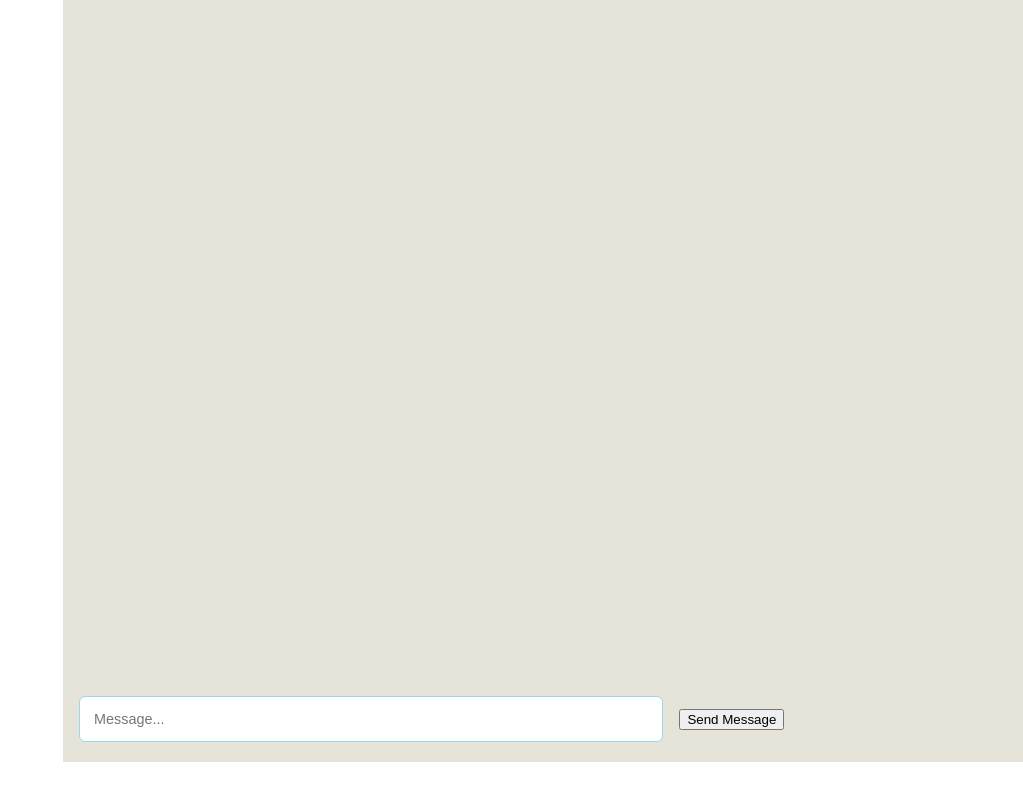
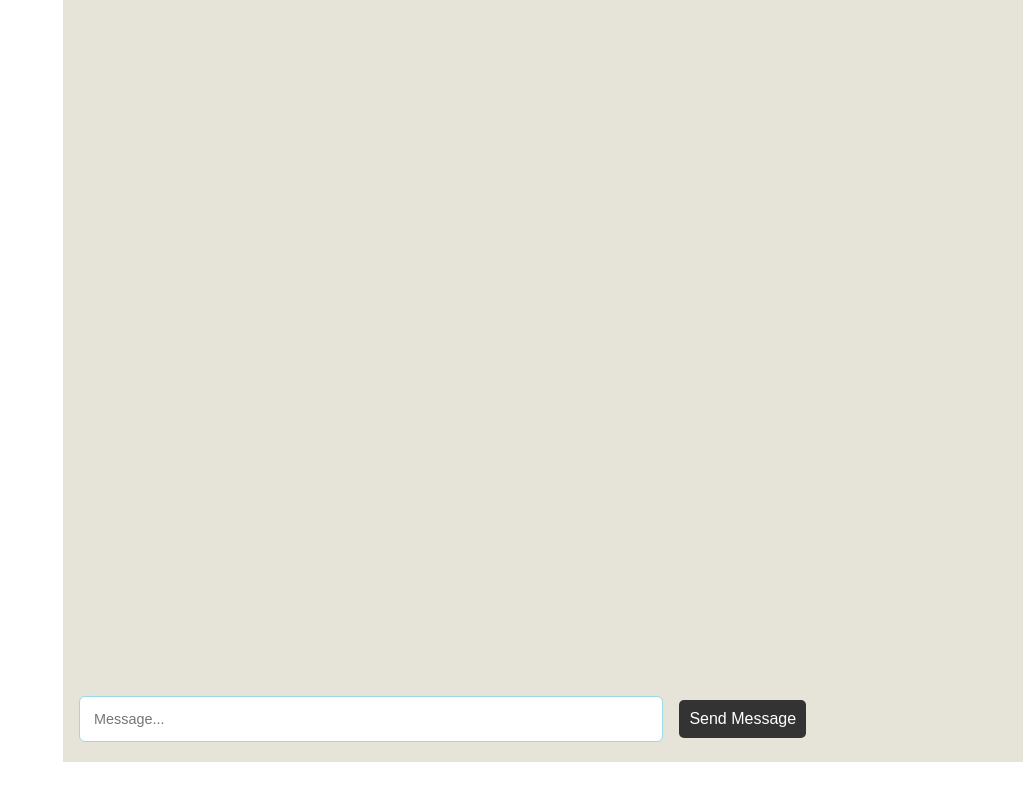
Before and after one commit to RefinXD/NetworkProject, a Next.js app in the folder client/: page /privatechat in a window 1280 px wide. Shown: the part 228-1028 px from the top of the page, without its empty margins (257-1280 px from the left). Built offline with nearby package versions, Linux system fonts and the light colour scheme.

Commit message:
last commit please

```diff
--- a/client/components/privatechat/send-message.js
+++ b/client/components/privatechat/send-message.js
@@ -22,8 +22,7 @@ const SendMessage = ({ socket, username, room }) => {
         onChange={(e) => setMessage(e.target.value)}
         value={message}
       />
-      <button className="btn btn-primary" onClick={sendMessage}>
-        Send Message
+      <button className={styles.sendButton} onClick={sendMessage}>        Send Message
       </button>
     </div>
   );
--- a/client/components/privatechat/sideBar.js
+++ b/client/components/privatechat/sideBar.js
@@ -51,10 +51,10 @@ const SideBar = () => {
        */}
       <div className={styles.ListofOnlineUser}>
         {availableUser.map((user) => (
-          <div key={user._id}>
+          <div classname={styles.userChatList} key={user._id}>
             {user.nickname}{" "}
             <button
-              onClick={()=>test( userDetail.nickname, user.nickname)}
+              className={styles.chatButton } onClick={()=>test( userDetail.nickname, user.nickname)}
             >
               chat
             </button>
--- a/client/components/privatechat/styles.module.css
+++ b/client/components/privatechat/styles.module.css
@@ -95,3 +95,40 @@
     border: 1px solid rgb(153, 217, 234);
     font-size: 0.9rem;
   }
+
+  .sendButton {
+    padding: 10px;
+    font-size: 16px;
+    background-color: #333;
+    color: #fff;
+    border: none;
+    border-radius: 5px;
+    cursor: pointer;
+    transition: all 0.3s ease-in-out;
+  }
+
+  .sendButton:hover {
+    background-color: #ccc;
+  }
+
+  .chatButton {
+    padding: 5px;
+    font-size: 14px;
+    background-color: #333;
+    color: #fff;
+    border: none;
+    border-radius: 5px;
+    cursor: pointer;
+    transition: all 0.3s ease-in-out;
+  }
+
+  .chatButton:hover {
+    background-color: #ccc;
+  }
+
+  .userChatList{
+    display: flex;
+    align-items: center;
+    justify-content: space-between;
+
+  }
--- a/client/configs/appConfig.ts
+++ b/client/configs/appConfig.ts
@@ -14,7 +14,7 @@ const APP_SETTINGS: AppSettings = {
     BACKEND_URL: "",
   },
   DEV: {
-    BACKEND_URL: "http://localhost:2001",
+    BACKEND_URL: "http://172.20.10.4:2001",
   },
 };
 
--- a/client/utils/Utils.ts
+++ b/client/utils/Utils.ts
@@ -17,6 +17,6 @@ export const addHoursToDate = (d: Date, h: number) => {
   return d;
 };
 
-const socket = io("http://localhost:4000", { autoConnect: false });
+const socket = io("http://172.20.10.4:4000", { autoConnect: false });
 
 export default socket;
```
